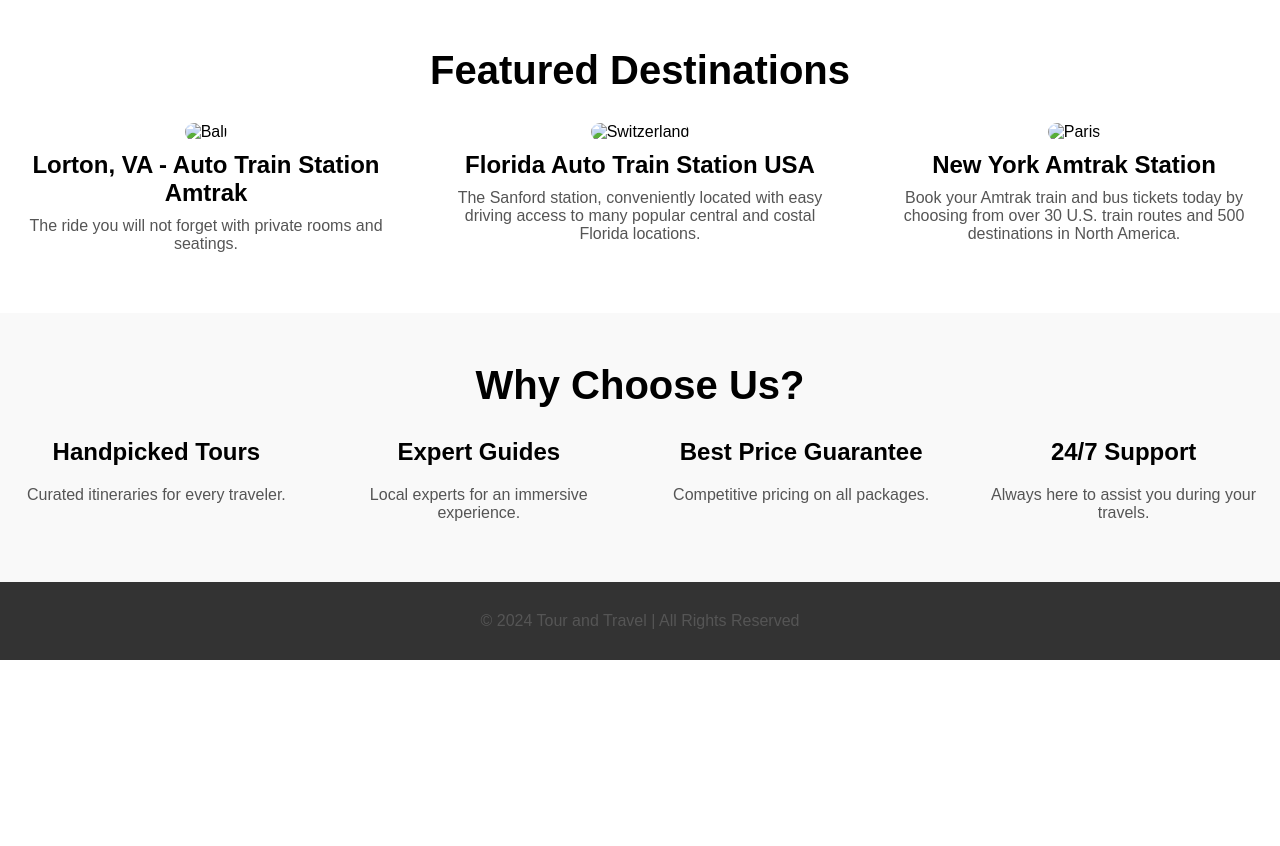
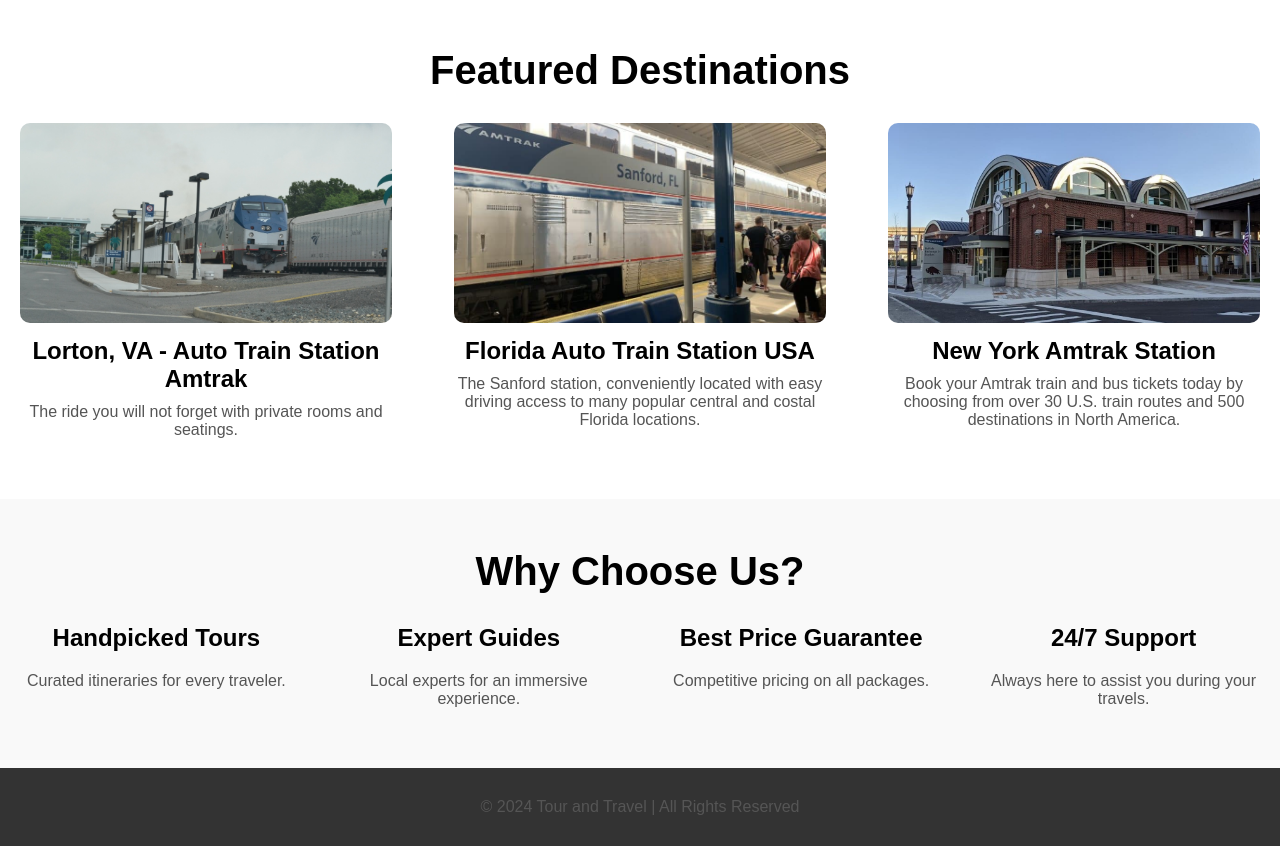
Before and after one commit to crumblycocoa/landing-page, a plain HTML site: page index.html in a window 1280 px wide. Shown: the part 802-1648 px from the top of the page. Before the commit the page ends 1462 px from the top, so only its background shows below. Drawn offline with Linux system fonts and the light colour scheme.

Commit message:
index.html

```diff
--- a/index.html
+++ b/index.html
@@ -24,17 +24,17 @@
         <h2>Featured Destinations</h2>
         <div class="destination-grid">
             <div class="destination">
-                <img src="auto train.jpeg" alt="Bali">
+                <img src="images/auto train.jpeg" alt="Bali">
                 <h3>Lorton, VA - Auto Train Station Amtrak</h3>
                 <p>The ride you will not forget with private rooms and seatings.</p>
             </div>
             <div class="destination">
-                <img src="florida.jpeg" alt="Switzerland">
+                <img src="images/florida.jpeg" alt="Switzerland">
                 <h3>Florida Auto Train Station USA</h3>
                 <p>The Sanford station, conveniently located with easy driving access to many popular central and costal Florida locations.</p>
             </div>
             <div class="destination">
-                <img src="ny.jpeg" alt="Paris">
+                <img src="images/ny.jpeg" alt="Paris">
                 <h3>New York Amtrak Station</h3>
                 <p>Book your Amtrak train and bus tickets today by choosing from over 30 U.S. train routes and 500 destinations in North America.</p>
             </div>
```
